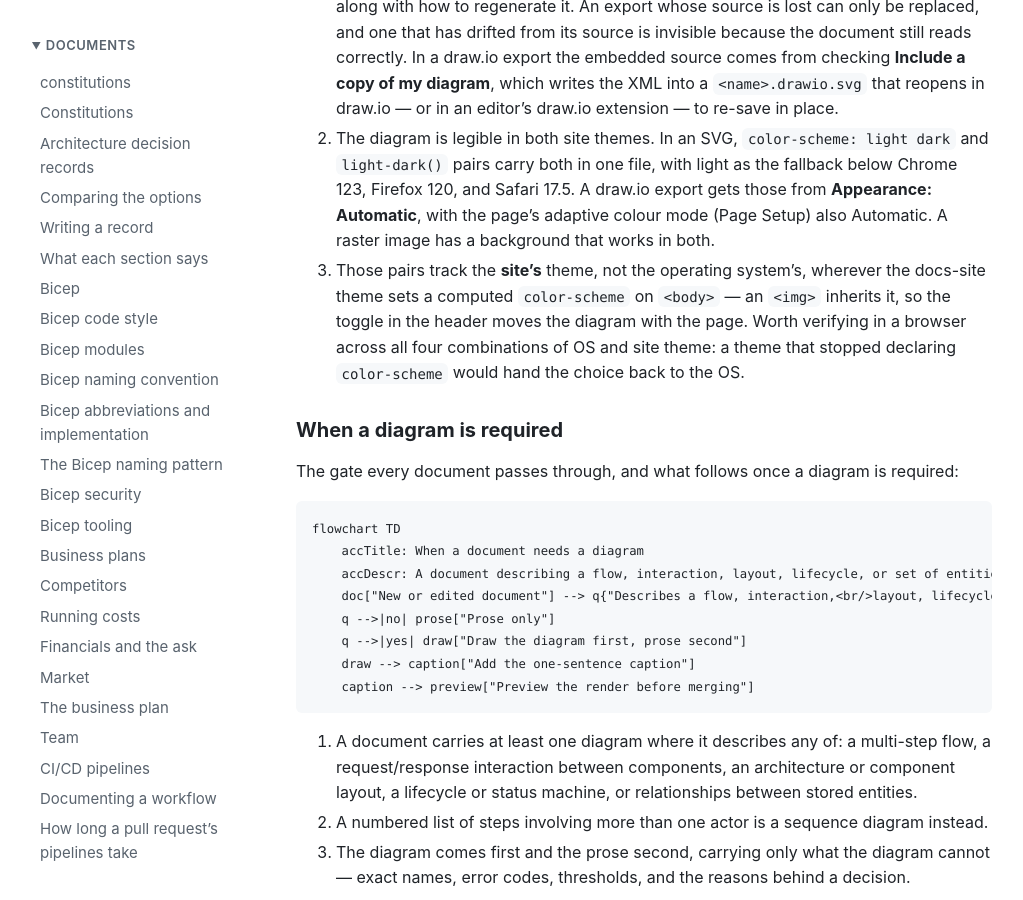
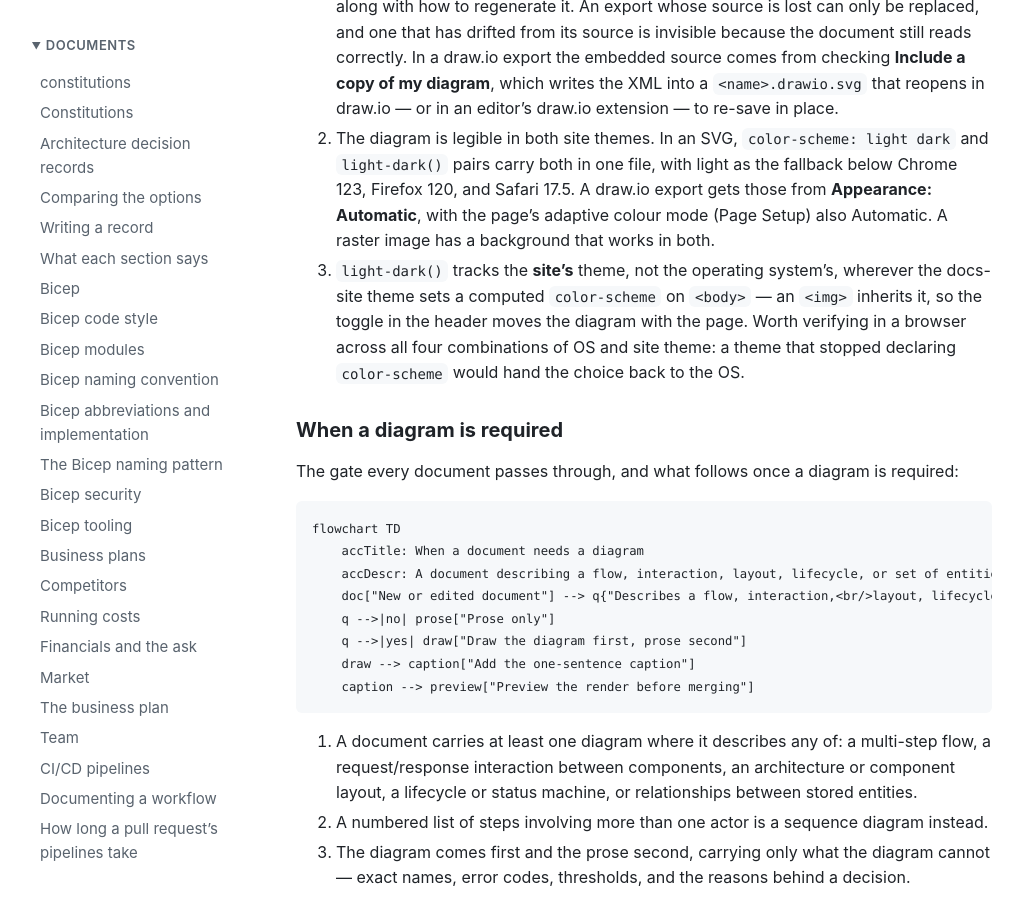
Before and after one commit to polikeiji/constitutions, a Jekyll site: the page built from constitutions/documentation/diagrams.md, in a window 1280 px wide and 900 px high, scrolled down 1068 px. Shown: the whole window, without its empty margins (128-1151 px from the left). Built offline with Jekyll 4.4.1, drawn with Linux system fonts in a browser that asks for light colours; our own code applies the rules of GitHub Pages for plain Markdown files; a script that is not in the unit is left out.

Commit message:
fix(documentation): name light-dark() in diagrams rule 6
What the self-review found: "those pairs" read back past the sentences
about draw.io and raster images.

Refs #72

Co-Authored-By: Claude Opus 5.5 <noreply@anthropic.com>

```diff
--- a/constitutions/documentation/diagrams.md
+++ b/constitutions/documentation/diagrams.md
@@ -45,7 +45,7 @@ diagram written inside the markdown, as a fenced block, is not one.
    Firefox 120, and Safari 17.5. A draw.io export gets those from **Appearance: Automatic**,
    with the page's adaptive colour mode (Page Setup) also Automatic. A raster image has a
    background that works in both.
-6. Those pairs track the **site's** theme, not the operating system's, wherever the
+6. `light-dark()` tracks the **site's** theme, not the operating system's, wherever the
    docs-site theme sets a computed `color-scheme` on `<body>` — an `<img>` inherits it, so
    the toggle in the header moves the diagram with the page. Worth verifying in a browser
    across all four combinations of OS and site theme: a theme that stopped declaring
```
